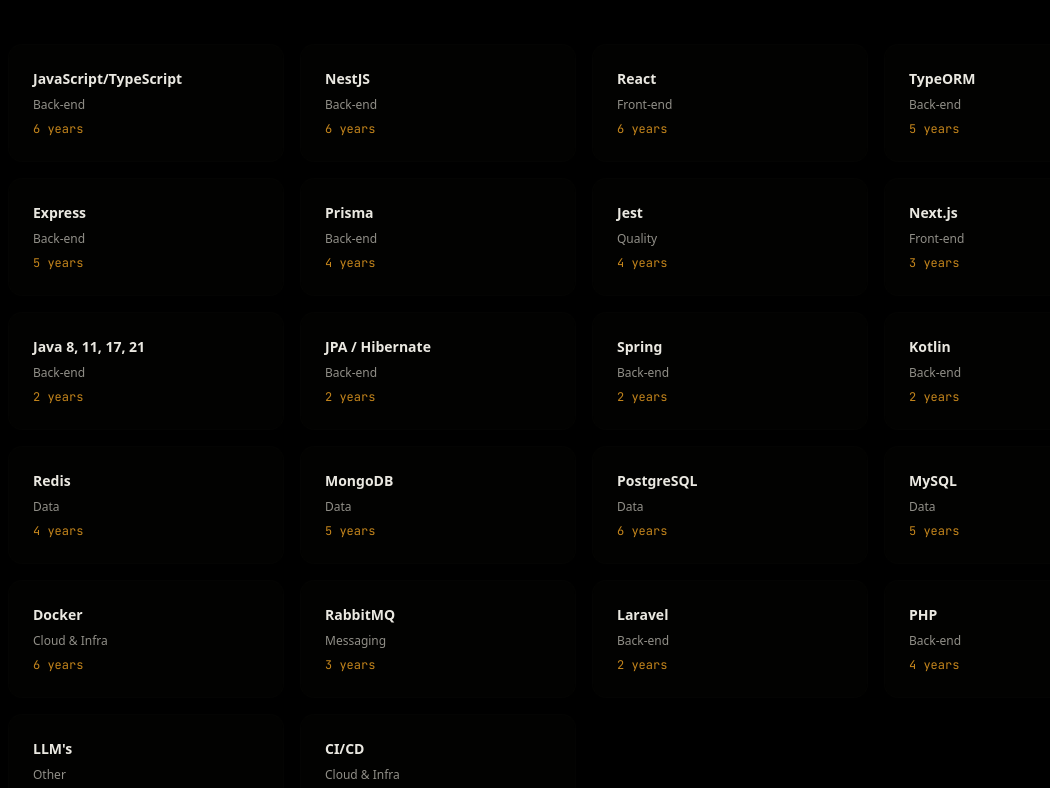
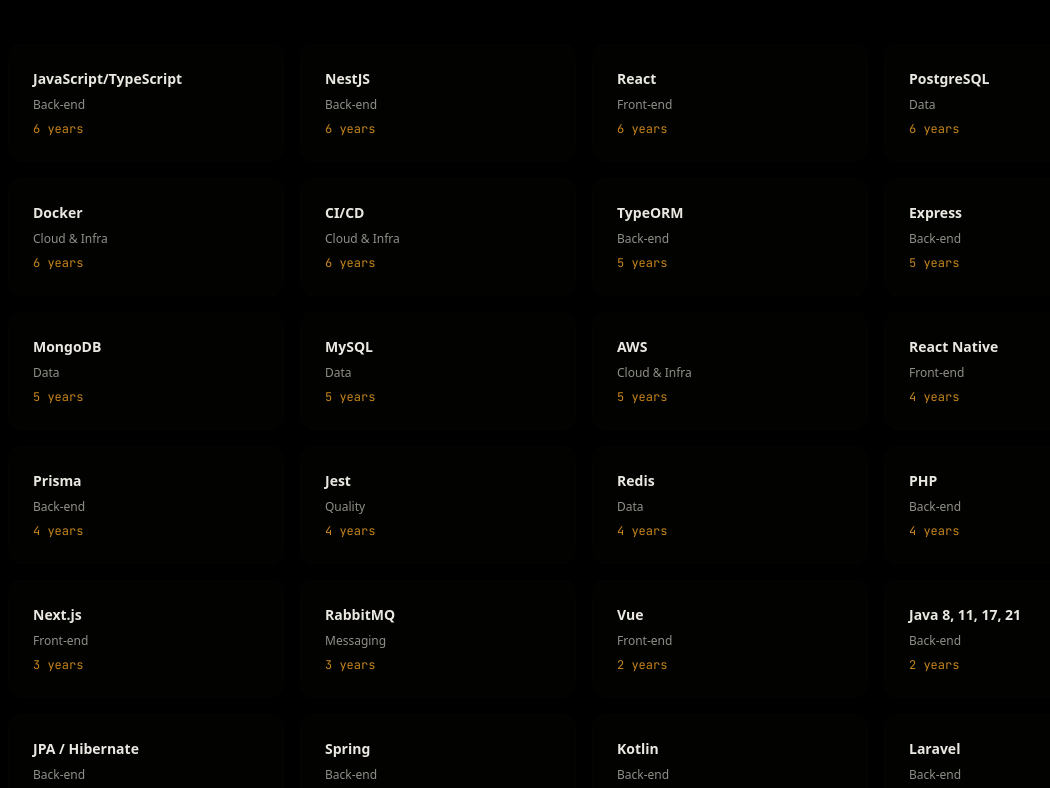
Before and after one commit to mathmartins2/portfolio, a Next.js app: page /en in a window 1280 px wide. Shown: the part 1932-2720 px from the top of the page, without its empty margins (56-1106 px from the left). Built offline with nearby package versions, Linux system fonts and the light colour scheme.

Commit message:
Enhance TechStack component by sorting technologies based on experience and adding new technologies to the English and Portuguese translations

```diff
--- a/app/components/sections/tech-stack.tsx
+++ b/app/components/sections/tech-stack.tsx
@@ -5,9 +5,15 @@
 import { cn } from "@/lib/utils";
 import { useTranslations } from "next-intl";
 
+function extractYears(yearsStr: string): number {
+  const match = yearsStr.match(/\d+/);
+  return match ? parseInt(match[0], 10) : 0;
+}
+
 export function TechStack() {
   const t = useTranslations("tech");
-  const technologies = t.raw("technologies") as Array<{ name: string; category: string; years: string }>;
+  const rawTechnologies = t.raw("technologies") as Array<{ name: string; category: string; years: string }>;
+  const technologies = [...rawTechnologies].sort((a, b) => extractYears(b.years) - extractYears(a.years));
   return (
     <section
       id="tech"
--- a/messages/en.json
+++ b/messages/en.json
@@ -57,20 +57,25 @@
       { "name": "JavaScript/TypeScript", "category": "backend", "years": "6 years" },
       { "name": "NestJS", "category": "backend", "years": "6 years" },
       { "name": "React", "category": "frontend", "years": "6 years" },
+      { "name": "React Native", "category": "frontend", "years": "4 years" },
       { "name": "TypeORM", "category": "backend", "years": "5 years" },
       { "name": "Express", "category": "backend", "years": "5 years" },
       { "name": "Prisma", "category": "backend", "years": "4 years" },
       { "name": "Jest", "category": "quality", "years": "4 years" },
       { "name": "Next.js", "category": "frontend", "years": "3 years" },
+      { "name": "Vue", "category": "frontend", "years": "2 years" },
       { "name": "Java 8, 11, 17, 21", "category": "backend", "years": "2 years" },
       { "name": "JPA / Hibernate", "category": "backend", "years": "2 years" },
       { "name": "Spring", "category": "backend", "years": "2 years" },
       { "name": "Kotlin", "category": "backend", "years": "2 years" },
+      { "name": "C#", "category": "backend", "years": "1 year" },
       { "name": "Redis", "category": "data", "years": "4 years" },
       { "name": "MongoDB", "category": "data", "years": "5 years" },
       { "name": "PostgreSQL", "category": "data", "years": "6 years" },
       { "name": "MySQL", "category": "data", "years": "5 years" },
       { "name": "Docker", "category": "cloud", "years": "6 years" },
+      { "name": "AWS", "category": "cloud", "years": "5 years" },
+      { "name": "Azure AI", "category": "cloud", "years": "1 year" },
       { "name": "RabbitMQ", "category": "messaging", "years": "3 years" },
       { "name": "Laravel", "category": "backend", "years": "2 years" },
       { "name": "PHP", "category": "backend", "years": "4 years" },
--- a/messages/pt-BR.json
+++ b/messages/pt-BR.json
@@ -57,20 +57,25 @@
       { "name": "JavaScript/TypeScript", "category": "backend", "years": "6 anos" },
       { "name": "NestJS", "category": "backend", "years": "6 anos" },
       { "name": "React", "category": "frontend", "years": "6 anos" },
+      { "name": "React Native", "category": "frontend", "years": "4 anos" },
       { "name": "TypeORM", "category": "backend", "years": "5 anos" },
       { "name": "Express", "category": "backend", "years": "5 anos" },
       { "name": "Prisma", "category": "backend", "years": "4 anos" },
       { "name": "Jest", "category": "quality", "years": "4 anos" },
       { "name": "Next.js", "category": "frontend", "years": "3 anos" },
+      { "name": "Vue", "category": "frontend", "years": "2 anos" },
       { "name": "Java 8, 11, 17, 21", "category": "backend", "years": "2 anos" },
       { "name": "JPA / Hibernate", "category": "backend", "years": "2 anos" },
       { "name": "Spring", "category": "backend", "years": "2 anos" },
       { "name": "Kotlin", "category": "backend", "years": "2 anos" },
+      { "name": "C#", "category": "backend", "years": "1 ano" },
       { "name": "Redis", "category": "data", "years": "4 anos" },
       { "name": "MongoDB", "category": "data", "years": "5 anos" },
       { "name": "PostgreSQL", "category": "data", "years": "6 anos" },
       { "name": "MySQL", "category": "data", "years": "5 anos" },
       { "name": "Docker", "category": "cloud", "years": "6 anos" },
+      { "name": "AWS", "category": "cloud", "years": "5 anos" },
+      { "name": "Azure AI", "category": "cloud", "years": "1 ano" },
       { "name": "RabbitMQ", "category": "messaging", "years": "3 anos" },
       { "name": "Laravel", "category": "backend", "years": "2 anos" },
       { "name": "PHP", "category": "backend", "years": "4 anos" },
```
